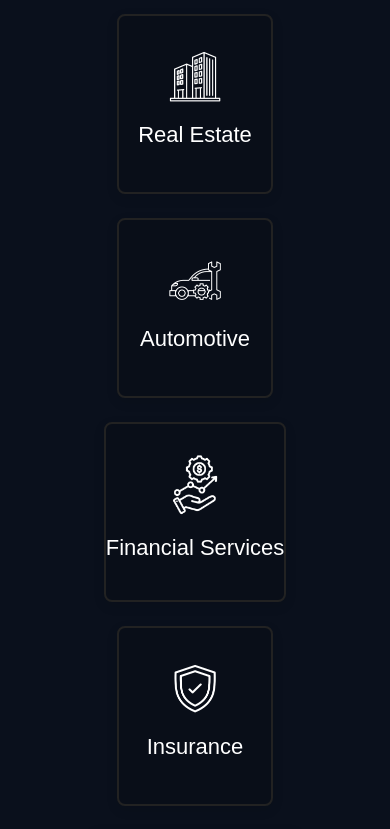
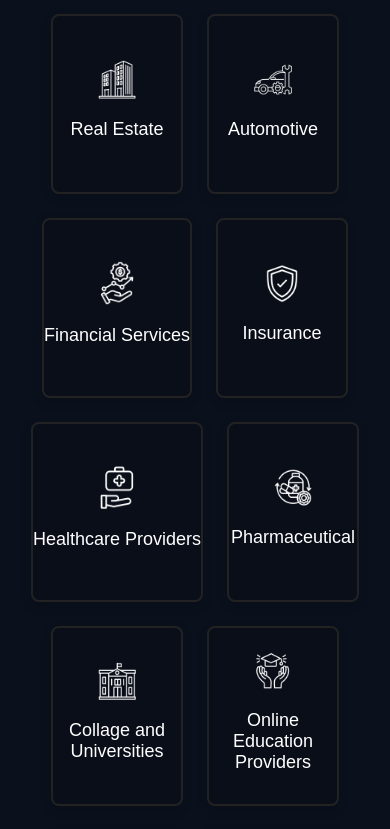
Before and after one commit to muhzee733/4ir, a Next.js app: page /landing/leadgeneration in a window 390 px wide. Shown: the part 5983-6812 px from the top of the page. Built offline with nearby package versions, Linux system fonts and the light colour scheme.

Commit message:
card changed

```diff
--- a/src/pages/landing/ai-talk-assist/leadgeneration.css
+++ b/src/pages/landing/ai-talk-assist/leadgeneration.css
@@ -1513,6 +1513,7 @@ padding: 0px !important;
 
   .bookDemo-content {
     padding: 0px 20px;
+    margin: 20px 0px !important;
   }
 
   .calltoaction-wrapper {
--- a/src/pages/landing/leadgeneration/aivoiceCalling.css
+++ b/src/pages/landing/leadgeneration/aivoiceCalling.css
@@ -1283,12 +1283,16 @@ font-size: 20px  !important;
     font-size: 17px !important;
   }
 
+  .aiPoweredIndustries-card h3 {
+    font-size: 18px !important;
+    text-align: center;
+  }
   .aiPoweredIndustries-card .card-image {
-    max-width: 34% !important;
+    max-width: 30% !important;
   }
 
   .aiPoweredIndustries-card {
-    min-width: 47% !important;
+    min-width: 40% !important;
 
   }
 
@@ -1306,7 +1310,7 @@ font-size: 20px  !important;
   }
 
   .aiPoweredIndustries-card2 {
-    width: 100% !important;
+    width: 20% !important;
     min-height: 180px !important;
   }
 
```
